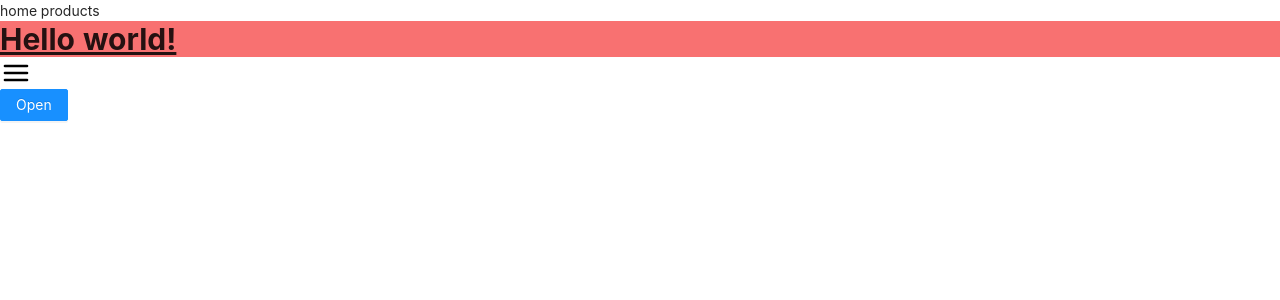
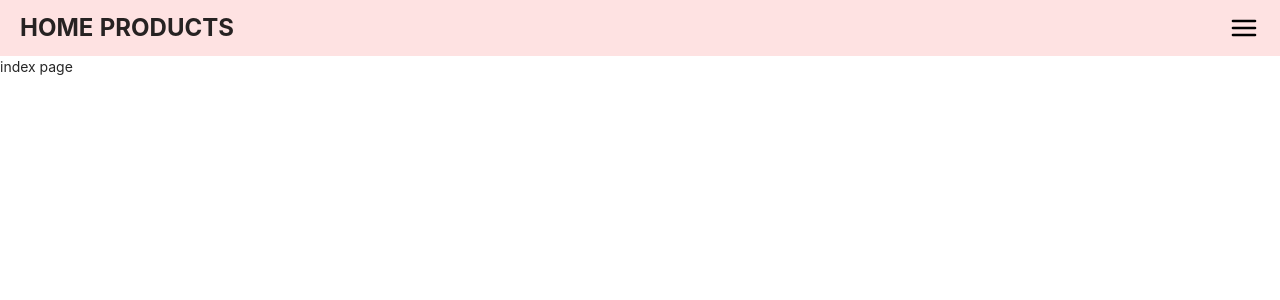
Before and after one commit to BSJJC/home-of-BSJJC, a Nuxt app: page / in a window 1280 px wide. Shown: the top 300 px of the page. Built offline with nearby package versions, Linux system fonts and the light colour scheme.

Commit message:
Add: menu and button

```diff
--- a/layouts/default.vue
+++ b/layouts/default.vue
@@ -1,16 +1,19 @@
 <template>
-  <div>
-    <div>home products</div>
-    <h1 class="text-3xl font-bold underline bg-red-400">
-      Hello world!
-    </h1>
-    <div>
-      <img src="@/assets/icons/folder.svg" class="w-8">
+  <div class="bg-red-100 px-5 py-3 flex justify-between">
+    <div class="uppercase font-bold text-2xl">home products</div>
+    <div @click="visible = true">
+      <img src="@/assets/icons/folder.svg" class="w-8 hover:cursor-pointer">
     </div>
   </div>
+
+  <a-drawer v-model:visible="visible" title="MENU" placement="left" :closable="false" size="default">
+    <a-button>home</a-button>
+    <a-button>about</a-button>
+  </a-drawer>
 
   <slot />
 </template>
 
 <script setup lang="ts">
+const visible = ref<boolean>(false);
 </script>
--- a/pages/index.vue
+++ b/pages/index.vue
@@ -1,13 +1,10 @@
 <template>
   <div>
-    <test-component></test-component>
+    index page
   </div>
 </template>
 
 <script setup lang="ts">
-definePageMeta({
-  layout: "default"
-})
 </script>
 
 <style scoped>
```
